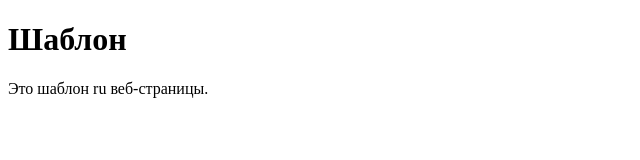
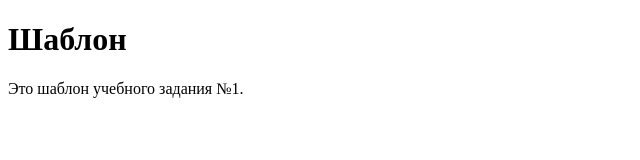
Before and after one commit to VasMakst/maxStudy, a plain HTML site: page index.html in a window 1280 px wide. Shown: the full height of the page, 0-640 px from the left. Drawn offline with Linux system fonts and the light colour scheme.

Commit message:
commit 2

```diff
--- a/index.html
+++ b/index.html
@@ -9,7 +9,7 @@
 <body>
 
 <h1>Шаблон</h1>
-<p>Это шаблон ru веб-страницы.</p>
+<p>Это шаблон учебного задания №1.</p>
 
 </body>
 </html>
```
